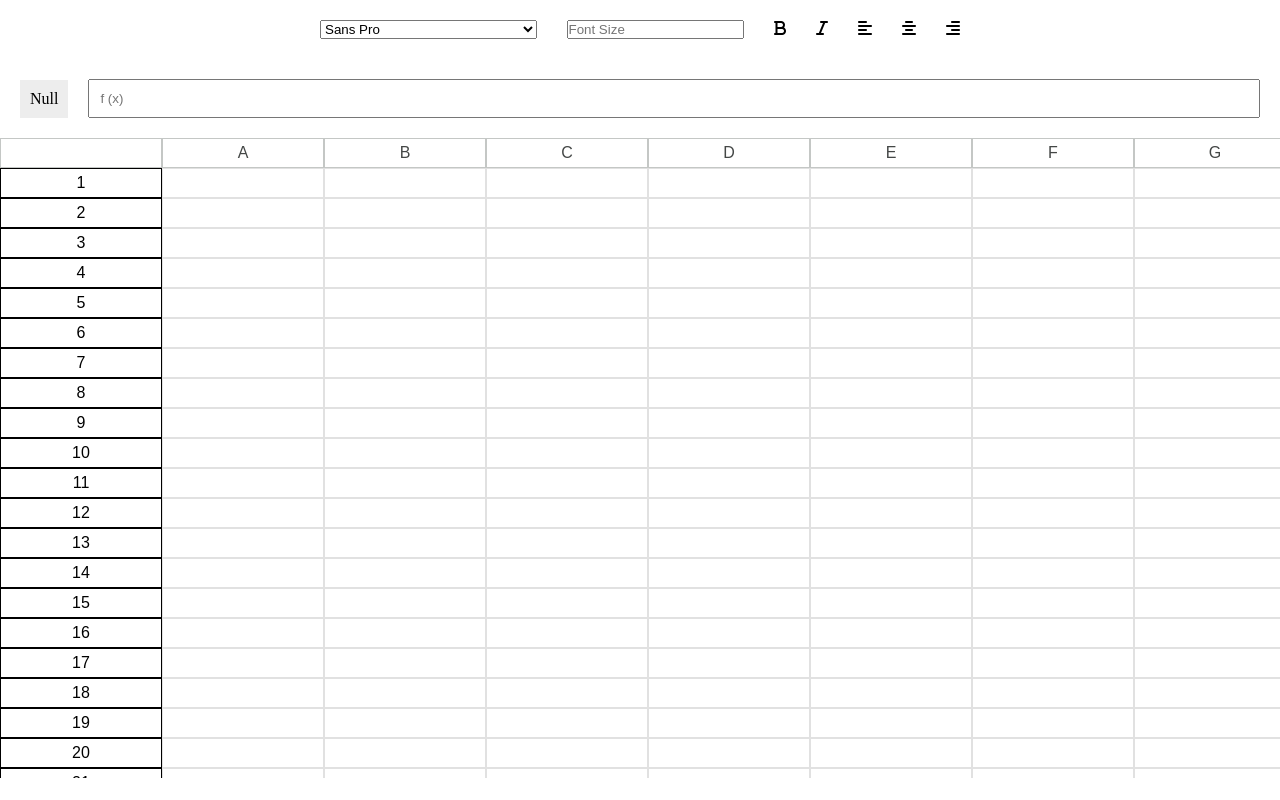
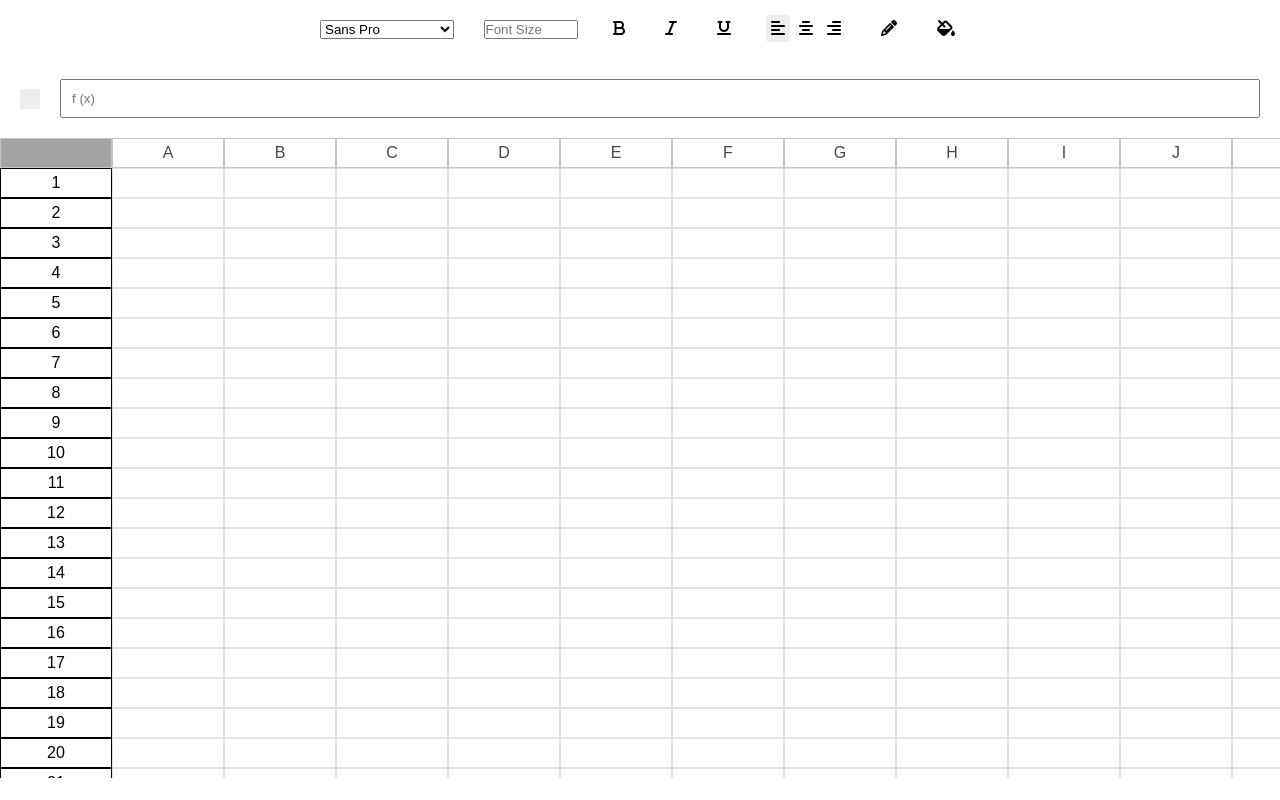
Before and after one commit to Vgpatil2103/Google-Sheet-Clone, a plain HTML site: page index.html in a window 1280 px wide. Drawn offline with Linux system fonts and the light colour scheme.

Commit message:
some changes done

```diff
--- a/index.html
+++ b/index.html
@@ -15,24 +15,50 @@
 <body>
     <section class="tools">
 
-        <div class="options">
-            <select name="fontFamily" id="">
+        <form class="options" id="form" onchange="onFormChange()">
+            <select name="fontFamily" id="family">
                 <option value="sans">Sans Pro</option>
                 <option value="monospace">Monospace</option>
                 <option value="sans-serif">Sans Serif</option>
 
             </select>
             <input type="number" id="text-size" name="fontsize" min="8" max="24" placeholder="Font Size">
-            <span id="bold" class="icons"><i class="fa-solid fa-bold"></i></span>
-            <span id="italic" class="icons"><i class="fa-solid fa-italic"></i></span>
-            <span id="left-align" class="icons"><i class="fa-solid fa-align-left"></i></span>
-            <span id="center-align" class="icons"><i class="fa-solid fa-align-center"></i></span>
-            <span id="right-align" class="icons"><i class="fa-solid fa-align-right"></i></span>
+            <div>
+                <input type="checkbox" id="bold" class="hide" name="bold">
+                <label for="bold" class="icons"><i class="fa-solid fa-bold"></i></label>
+            </div>
+            <div>
+                <input type="checkbox" id="italic" class="hide" name="italic">
+                <label for="italic" class="icons"><i class="fa-solid fa-italic"></i></label>
+            </div>
 
-        </div>
+            <div>
+                <input type="checkbox" id="underline" class="hide" name="underline">
+                <label for="underline" class="icons"><i class="fa-solid fa-underline"></i></label>
+            </div>
+            <div>
+                <input type="radio" id="left-align" class="hide" name="alignment" value="left" checked>
+                <label for="left-align" class="icons"><i class="fa-solid fa-align-left"></i></label>
+                <input type="radio" id="center-align" class="hide" name="alignment" value="center" >
+                <label for="center-align" class="icons"><i class="fa-solid fa-align-center"></i></label>
+                <input type="radio" id="right-align"  class="hide" name="alignment" value="right" >
+                <label for="right-align" class="icons"><i class="fa-solid fa-align-right"></i></label>
+            </div>
+
+            <div>
+                <input type="color" name="textColor" id="format-color" name="color" class="hide" value="#000">
+                <label for="format-color" class="icons"><i class="fa-solid fa-pencil"></i></label>
+            </div>
+            <div>
+                <input type="color" name="bgcolor" id="background-color" name="bgcolor" class="hide" value="#fff">
+                <label for="background-color" class="icons"><i class="fa-solid fa-fill-drip"></i></label>
+            </div>
+
+
+        </form>
         <div class="bottom-section">
-            <div id="active-cell">Null</div>
-            <input type="text" class="expression" placeholder="f (x)"/>
+            <div id="active-cell"></div>
+            <input oninput="onChangeFontSize()" type="text" class="expression" placeholder="f (x)" />
         </div>
     </section>
 
--- a/options.css
+++ b/options.css
@@ -27,3 +27,18 @@
     background-color: #ededed;
     padding: 10px;
 }
+
+.icons{
+    cursor: pointer;
+    border-radius: 4px;
+    padding: 5px;
+}
+.icons:hover{
+    background-color: #ededed;
+}
+.hide{
+    display: none;
+}
+.hide:checked + label{
+    background-color: #ededed;
+}
--- a/options.js
+++ b/options.js
@@ -1,8 +1,72 @@
+const activeCell = document.getElementById("active-cell");
+const fontSIze=document.getElementById("text-size");
+const fontfamily=document.getElementById("family");
+const fcolor=document.getElementById("format-color");
+const align=document.getElementById("left-align");
+const bg=document.getElementById("background-color");
+const bold=document.getElementById("bold");
+const italic=document.getElementById("italic");
+const underline=document.getElementById("underline");
 
-const activeCell=document.getElementById("active-cell");
+const form=document.getElementById("form");
+let active = null;
+
+const state = {};
+const deafultProperty = {
+  family: "sans",
+  fontsize: 16,
+  color: "#000",
+  textAlign: "left",
+  backgroundColor: "#fff",
+  isBold: false,
+  isItalic: false,
+  isUnderLined: false,
+};
+
+function onCellFocus(event) {
+  const elementId = event.target.id;
+  activeCell.innerText = elementId;
+  active = event.target;
+
+  if (state[elementId]) {
+    //alredy seklected cell
+    resetOptions(state[elementId]);
+  } else {
+    //selected for the first time
+    //fill the options with defult state
+    resetOptions(deafultProperty);
+  }
 
 
-function onCellFocus(event){
+}
 
-activeCell.innerText=event.target.id;
+function resetOptions(optionState) {
+  //this function verifies if the cell is alredy selected or not by looking in state object
+  //update ui as per options
+  form.fontFamily.value=optionState.family;
+  form.fontsize.value=optionState.fontsize;
+  form.alignment.value=optionState.textAlign;
+  form.bold.checked=optionState.isBold;
+  form.italic.checked=optionState.isItalic;
+  form.underline.checked=optionState.isUnderLined;
+  form.color.value=optionState.color;
+  form.bgcolor.value=optionState.backgroundColor;
 }
+
+
+
+
+function onChangeFontSIze(){
+
+}
+
+function onFormChange(){
+    if(!active){
+        alert("please select a cell to make changes");
+        form.reset();
+        return;
+    }
+let currentState={
+
+}
+}
--- a/style.css
+++ b/style.css
@@ -18,14 +18,20 @@
     font-family: Arial, Helvetica, sans-serif;
 }
 .header-cell{
-    min-width: 150px;
+    min-width: 100px;
     border: 1px solid #C4C7C5;
     padding: 5px;
     text-align: center;
     color: #444746;
 }
+
+.header-cell:first-child{
+    position: sticky;
+    left: 0;
+    background-color: rgb(165, 163, 163);
+}
 .sno-cell{
-    min-width: 150px;
+    min-width: 100px;
     border: 1px solid black;
     padding: 5px;
     text-align: center;
@@ -35,7 +41,7 @@
     display: flex;
 }
 .main-cell{
-    min-width: 150px;
+    min-width: 100px;
     border: 1px solid #E1E1E1;
     padding: 5px;
 }
```
